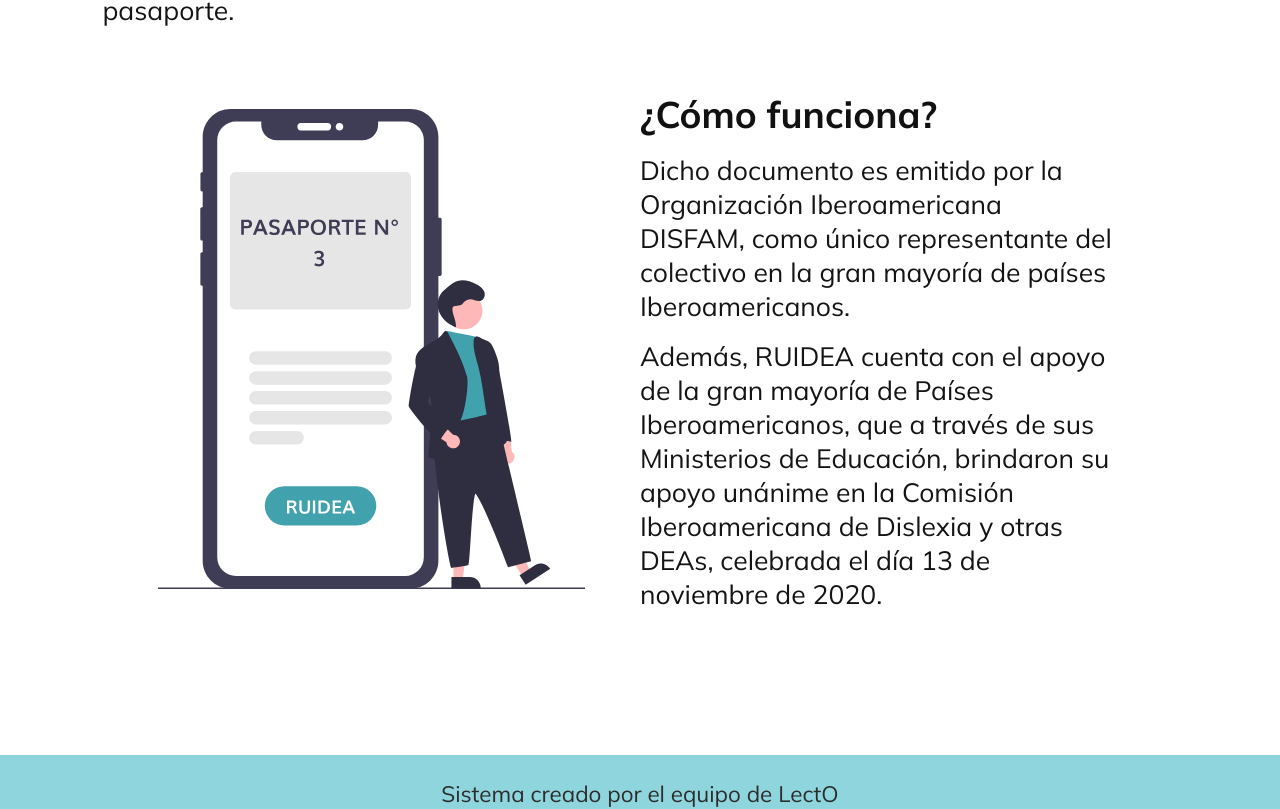
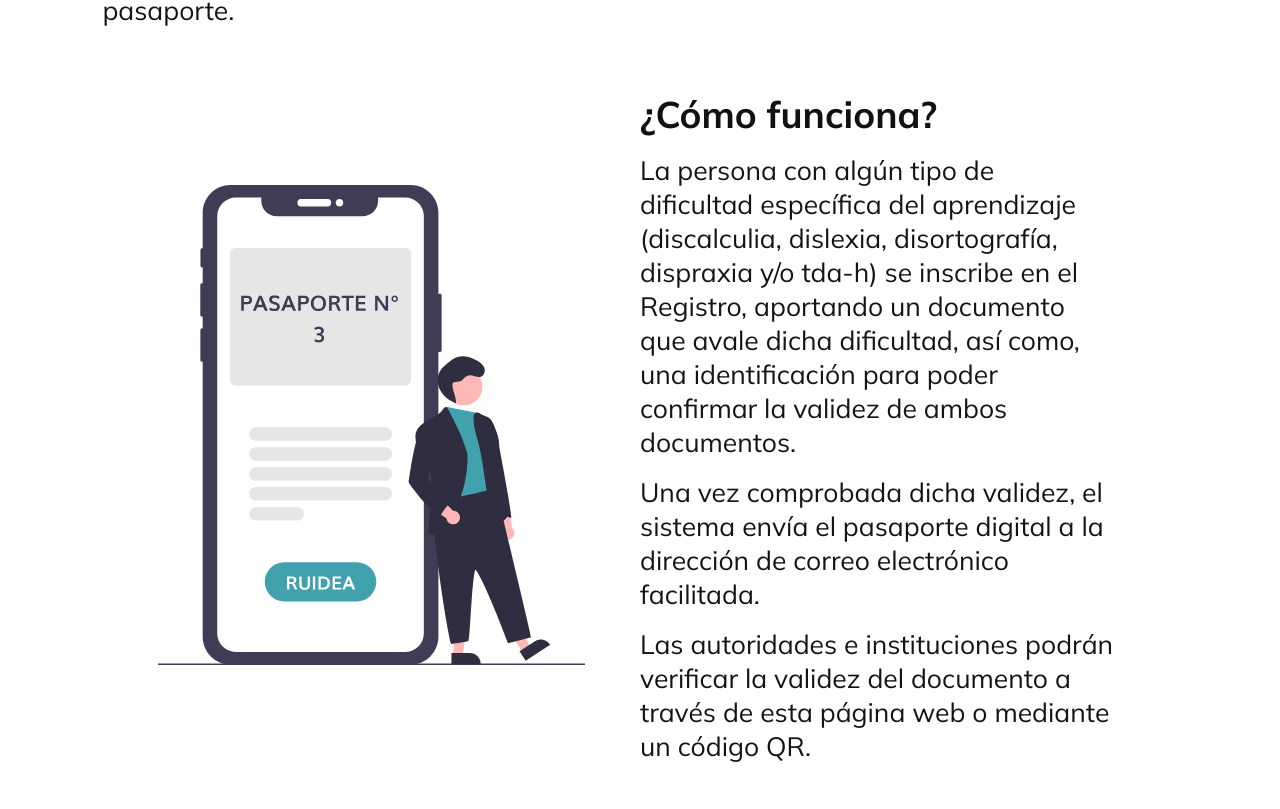
Before and after one commit to LectO-App/ruidea-frontend, a React (Create React App) app: page / in a window 1280 px wide. Shown: the part 1058-1867 px from the top of the page. Built offline with nearby package versions, Linux system fonts and the light colour scheme.

Commit message:
:memo: Cambio en los textos de ¿Qué es RUIDEA?

```diff
--- a/src/components/landing/Info.js
+++ b/src/components/landing/Info.js
@@ -27,7 +27,28 @@ const Info = () => {
 					</div>
 					<div className='container-texto'>
 						<h2>¿Cómo funciona?</h2>
-						<div className='container-textos'>
+							<div className="container-textos">
+						      <p>
+							La persona con algún tipo de dificultad específica del
+							aprendizaje (discalculia, dislexia, disortografía, dispraxia y/o
+							tda-h) se inscribe en el Registro, aportando un documento que
+							avale dicha dificultad, así como, una identificación para poder
+							confirmar la validez de ambos documentos.
+						      </p>
+						      <p>
+							Una vez comprobada dicha validez, el sistema envía el pasaporte
+							digital a la dirección de correo electrónico facilitada.
+						      </p>
+						      <p>
+							Las autoridades e instituciones podrán verificar la validez del
+							documento a través de esta página web o mediante un código QR.
+						      </p>
+						    </div>
+					</div>
+				</div>
+			</div>
+
+			<div className="titulo-info">
 							<p>
 								Dicho documento es emitido por la Organización Iberoamericana DISFAM, como único representante del
 								colectivo en la gran mayoría de países Iberoamericanos.
@@ -37,9 +58,6 @@ const Info = () => {
 								Ministerios de Educación, brindaron su apoyo unánime en la Comisión Iberoamericana de Dislexia y otras
 								DEAs, celebrada el día 13 de noviembre de 2020.
 							</p>
-						</div>
-					</div>
-				</div>
 			</div>
 		</section>
 	);
```
